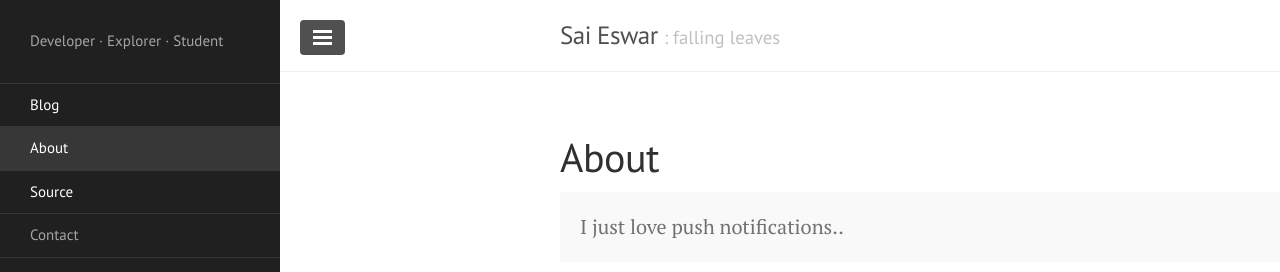
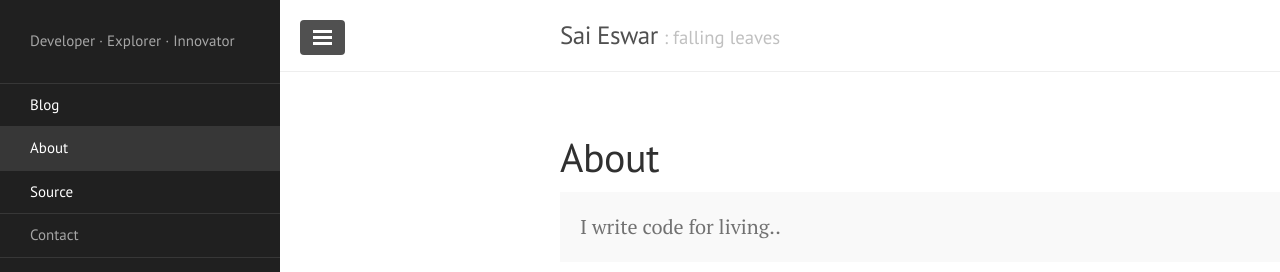
Before and after one commit to gsaieswar/gsaieswar.github.io, a plain HTML site: page about/index.html in a window 1280 px wide. Both pictures are taken after a click on the label 42 px from the left and 37 px from the top of the page. Shown: the top 272 px of the page. Drawn offline with Linux system fonts and the light colour scheme.

Commit message:
Quote
Add

```diff
--- a/about/index.html
+++ b/about/index.html
@@ -40,7 +40,7 @@
 <!-- Toggleable sidebar -->
 <div class="sidebar" id="sidebar">
   <div class="sidebar-item">
-    <p>Developer · Explorer · Student</p>
+    <p>Developer · Explorer · Innovator</p>
   </div>
 
   <nav class="sidebar-nav">
@@ -132,7 +132,7 @@
         <div class="page">
   <h1 class="page-title">About</h1>
   <p class="message">
-  I just love push notifications..
+  I write code for living..
 </p>
 
 <ul>
```
